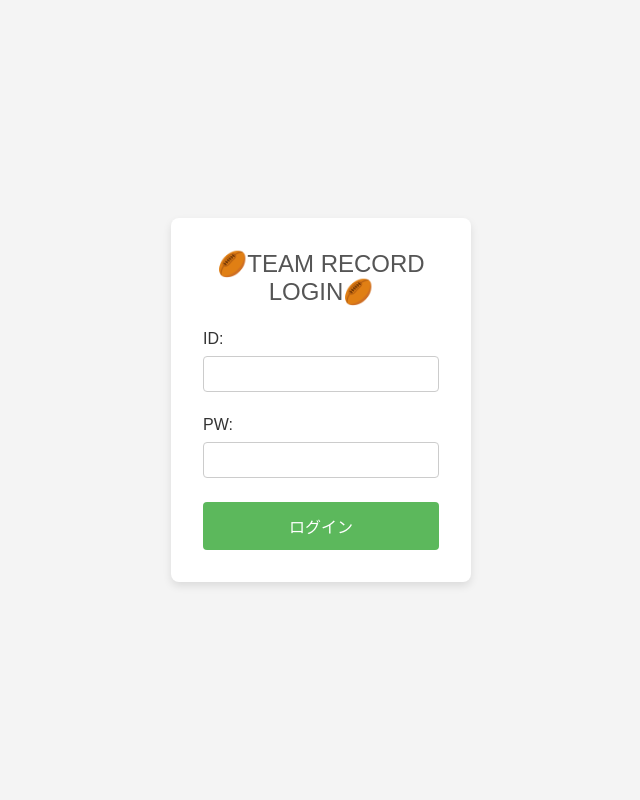
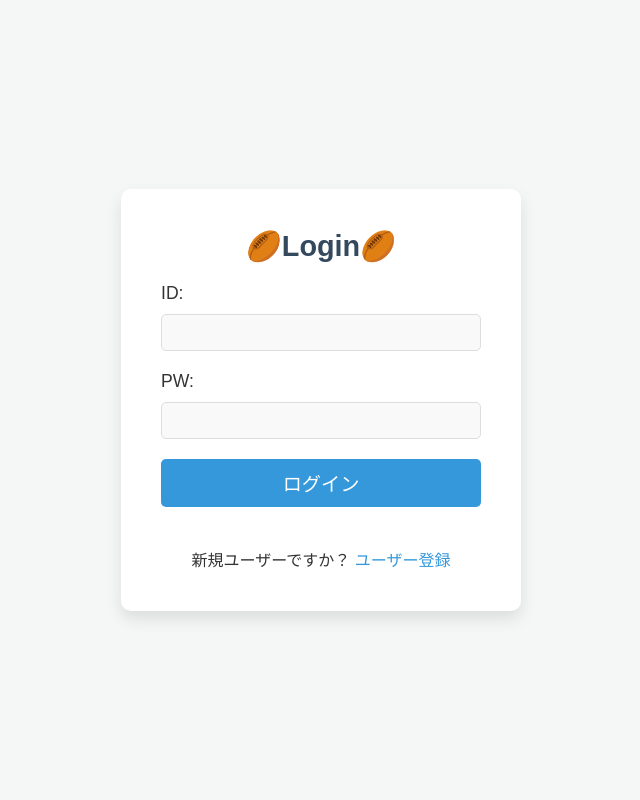
Before and after one commit to marico531/kadai10_php, a PHP site: page /login.php in a window 1280 px wide. Shown: the whole page, without its empty margins (319-959 px from the left). Run offline with PHP 8.4, Linux system fonts and the light colour scheme.

Commit message:
Add files via upload

```diff
--- a/login.php
+++ b/login.php
@@ -1,113 +1,110 @@
 <!DOCTYPE html>
 <html lang="ja">
 <head>
-    <meta charset="utf-8">
+  <meta charset="UTF-8">
   <meta name="viewport" content="width=device-width, initial-scale=1.0">
-    <title>🏉チーム一覧登録ログイン🏉</title>
+  <title>ログイン</title>
   <style>
-        /* Reset styles */
+    /* 基本スタイルリセット */
     * {
       margin: 0;
       padding: 0;
       box-sizing: border-box;
     }
 
-        /* Body setup */
     body {
       font-family: 'Arial', sans-serif;
-            background-color: #f4f4f4;
+      background-color: #f4f7f6;
       display: flex;
       justify-content: center;
       align-items: center;
       height: 100vh;
-        }
-
-        /* Central login container */
-        .login-container {
-            background-color: white;
-            padding: 2rem;
-            border-radius: 8px;
-            box-shadow: 0 4px 8px rgba(0, 0, 0, 0.1);
-            text-align: center;
-            width: 300px;
-        }
-
-        /* Header styles */
-        header {
-            margin-bottom: 1.5rem;
-        }
-
-        header nav {
-            font-size: 1.5rem;
-            color: #555;
-        }
-
-        /* Input group styling */
-        .input-group {
-            margin-bottom: 1.5rem;
-            text-align: left;
-        }
-
-        /* Label and input fields styling */
-        .input-group label {
-            display: block;
-            margin-bottom: 0.5rem;
-            font-size: 1rem;
       color: #333;
     }
 
-        .input-group input {
+    .container {
+      background-color: white;
+      padding: 40px;
+      border-radius: 10px;
+      box-shadow: 0 8px 16px rgba(0, 0, 0, 0.1);
       width: 100%;
-            padding: 0.5rem;
-            border: 1px solid #ccc;
-            border-radius: 4px;
-            font-size: 1rem;
+      max-width: 400px;
     }
 
-        /* Button styling */
-        .login-btn {
-            width: 100%;
-            padding: 0.75rem;
-            background-color: #5cb85c;
-            border: none;
-            border-radius: 4px;
-            color: white;
-            font-size: 1rem;
-            cursor: pointer;
-            transition: background-color 0.3s ease;
+    h2 {
+      text-align: center;
+      color: #34495e;
+      margin-bottom: 20px;
+      font-size: 1.8rem;
     }
 
-        /* Button hover effect */
-        .login-btn:hover {
-            background-color: #4cae4c;
+    label {
+      display: block;
+      font-size: 1.1rem;
+      margin-bottom: 10px;
     }
 
-        /* Input field focus styling */
-        .input-group input:focus {
-            border-color: #5cb85c;
+    input[type="text"], input[type="password"], input[type="submit"] {
+      width: 100%;
+      padding: 10px;
+      margin-bottom: 20px;
+      border-radius: 5px;
+      border: 1px solid #ddd;
+      background-color: #f9f9f9;
+      transition: border-color 0.3s;
+    }
+
+    input[type="text"]:focus, input[type="password"]:focus {
+      border-color: #3498db;
       outline: none;
-            box-shadow: 0 0 5px rgba(92, 184, 92, 0.3);
+    }
+
+    input[type="submit"] {
+      background-color: #3498db;
+      color: white;
+      font-size: 1.2rem;
+      border: none;
+      cursor: pointer;
+      transition: background-color 0.3s;
+    }
+
+    input[type="submit"]:hover {
+      background-color: #2980b9;
+    }
+
+    .signup-link {
+      text-align: center;
+      margin-top: 20px;
+    }
+
+    .signup-link a {
+      color: #3498db;
+      text-decoration: none;
+    }
+
+    .signup-link a:hover {
+      text-decoration: underline;
     }
   </style>
 </head>
 <body>
 
-<div class="login-container">
-    <header>
-        <nav>🏉TEAM RECORD LOGIN🏉</nav>
-    </header>
+<div class="container">
+  <h2>🏉Login🏉</h2>
+  <form name="form1" action="login_act.php" method="post">
+    <label>ID:</label>
+    <input type="text" name="lid" required>
 
-    <form name="form1" action="login_act.php" method="post">
-        <div class="input-group">
-            <label for="lid">ID:</label>
-            <input type="text" name="lid" id="lid" required>
+    <label>PW:</label>
+    <input type="password" name="lpw" required>
+
+    <input type="submit" value="ログイン">
+  </form>
+
+  <div class="signup-link">
+  <p>新規ユーザーですか？ <a href="user.php?skip_check=true">ユーザー登録</a></p>
 </div>
-        <div class="input-group">
-            <label for="lpw">PW:</label>
-            <input type="password" name="lpw" id="lpw" required>
-        </div>
-        <input type="submit" value="ログイン" class="login-btn">
-    </form>
+
 </div>
 
 </body>
--- a/select.php
+++ b/select.php
@@ -126,6 +126,7 @@ if($status==false) {
     <span><?=$_SESSION["name"]?> さん、こんにちわ！</span>
     <div>
       <a href="index.php">チーム登録</a>
+      <a href="user_list.php">登録ユーザー一覧</a> <!-- 追加 -->
       <a href="logout.php">ログアウト</a>
     </div>
   </div>
@@ -133,7 +134,7 @@ if($status==false) {
 
 <!-- メインコンテンツ -->
 <div>
-  <h2>チーム一覧</h2>
+  <h2>🏉チーム一覧🏉</h2>
   <table>
     <thead>
       <tr>
```
Also changed, not shown: user.php (+39 -76 lines), user_insert.php (+21 -12 lines), user_list.php (added, +121 -0 lines). Lines whose indentation alone changed are shown as unchanged.
